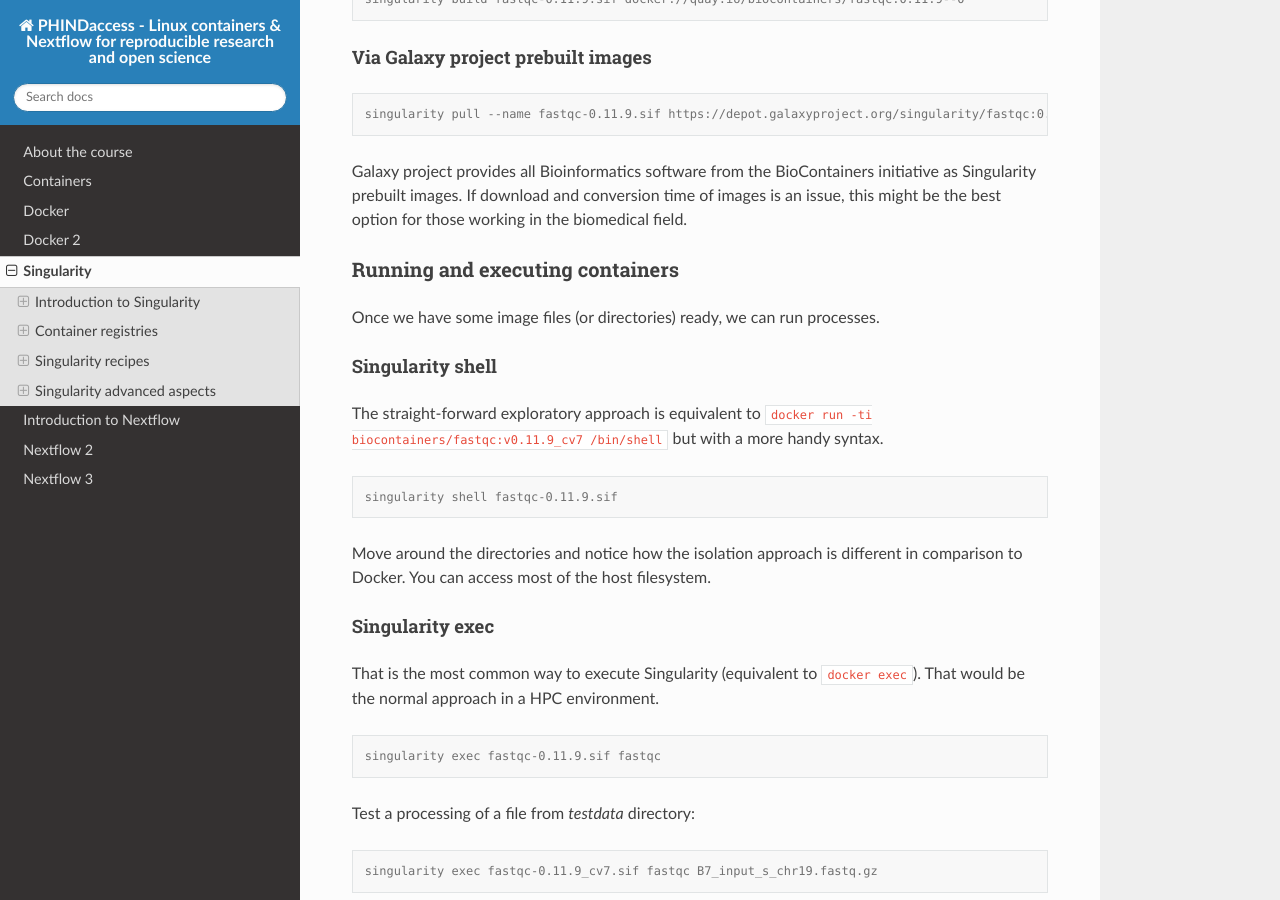
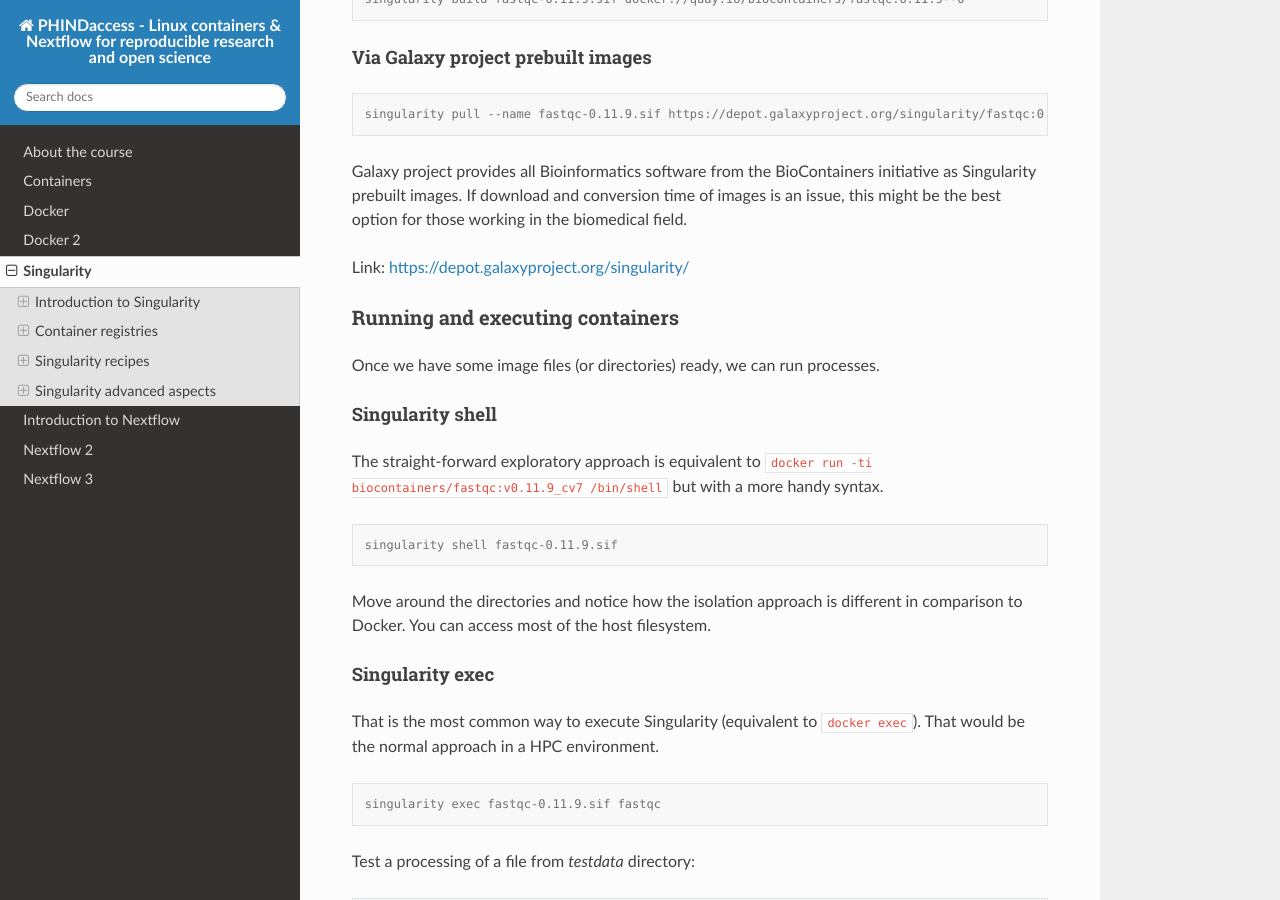
Before and after one commit to biocorecrg/CoursesCRG_Containers_Nextflow_May_2022, a Sphinx documentation site: the page built from docs/singularity.rst, in a window 1280 px wide and 900 px high, scrolled down 2270 px. Built offline with Sphinx 7.4.7 and the Read the Docs theme 2.0.0, drawn with Linux system fonts in a browser that asks for light colours; some of the changed lines change nothing that is shown.

Commit message:
link directory

```diff
--- a/docs/singularity.rst
+++ b/docs/singularity.rst
@@ -100,6 +100,7 @@ Via Galaxy project prebuilt images
 
 Galaxy project provides all Bioinformatics software from the BioContainers initiative as Singularity prebuilt images. If download and conversion time of images is an issue, this might be the best option for those working in the biomedical field.
 
+Link: https://depot.galaxyproject.org/singularity/
 
 Running and executing containers
 --------------------------------
```
